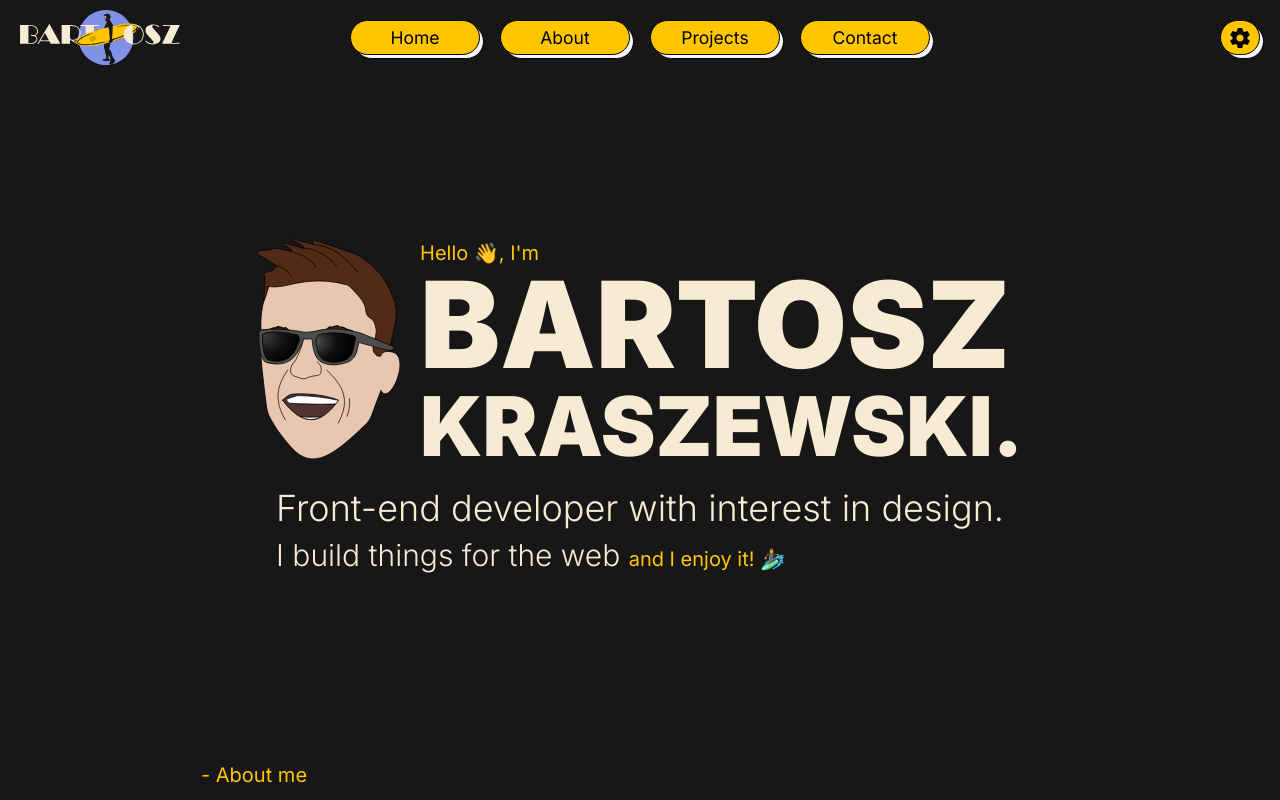
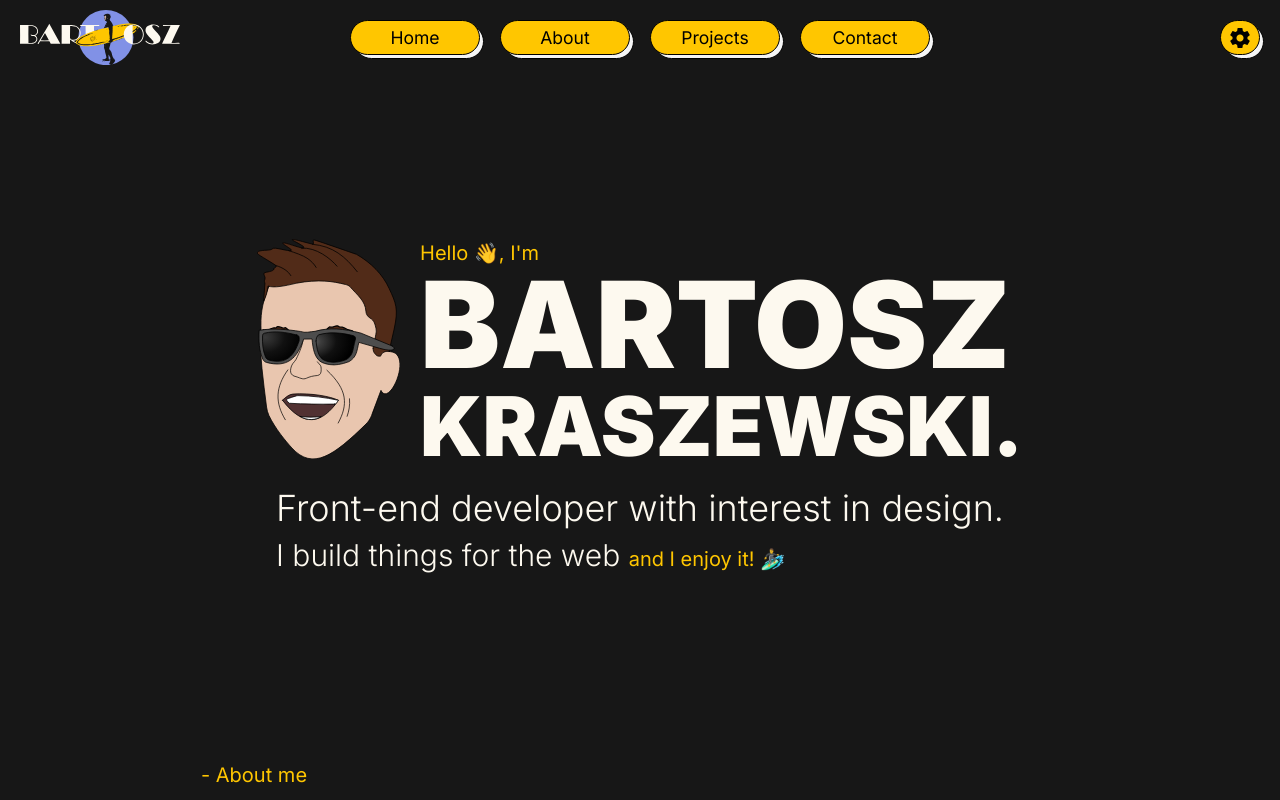
Before and after one commit to dejotb/portfolio, a plain HTML site: page index.html in a window 1280 px wide. Shown: the top 800 px of the page. Drawn offline with nearby package versions, Linux system fonts and the light colour scheme; a web font is replaced by a local one.

Commit message:
changed var color-light color

```diff
--- a/scss/abstracts/_variables.scss
+++ b/scss/abstracts/_variables.scss
@@ -30,7 +30,7 @@ $bp-min: 22em;
   // colors
 
   --color-light: #fdf9ef;
-  --color-light: #f7ebd4;
+  // --color-light: #f7ebd4;
   --color-dark: #171717;
   --color-primary: #ffc600;
   --color-accent-primary: #ffc600;
```
Also changed, not shown: css/style.css, 1 other file.
